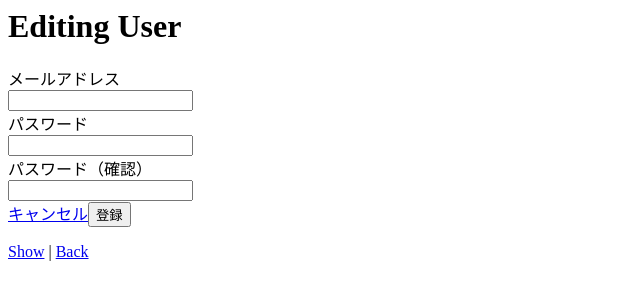
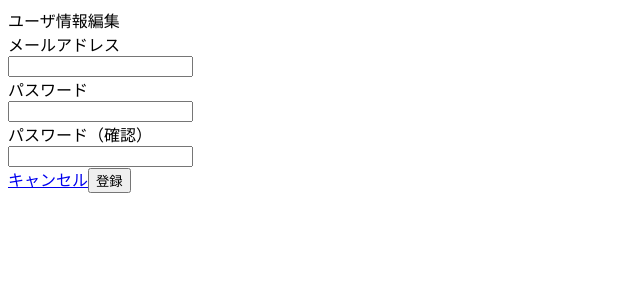
Before and after one commit to hondy12345/rails, a Rails app: template app/views/users/edit.html.slim in a window 1280 px wide. Shown: the top 300 px of the page, without its empty margins (0-640 px from the left). Run offline with Rails 7, Linux system fonts and the light colour scheme; the template is opened without the code that fills it, so the values that code supplies are empty; parts of the project's set-up code (start-up, migrations or seed data) failed here and were passed over; some libraries are stand-ins or nearby versions.

Commit message:
users#editをbootstrap対応

```diff
--- a/app/views/users/edit.html.slim
+++ b/app/views/users/edit.html.slim
@@ -1,6 +1,8 @@
-h1
-  | Editing User
-= render 'form', user: @user
-= link_to 'Show', @user
-|  |
-= link_to 'Back', users_path
+.container
+  .row.justify-content-md-center.mt-5
+    .col-md-12
+      .card
+        .card-header.bg-dark.text-white
+          | ユーザ情報編集
+        .card-body
+          = render 'form', user: @user
```
